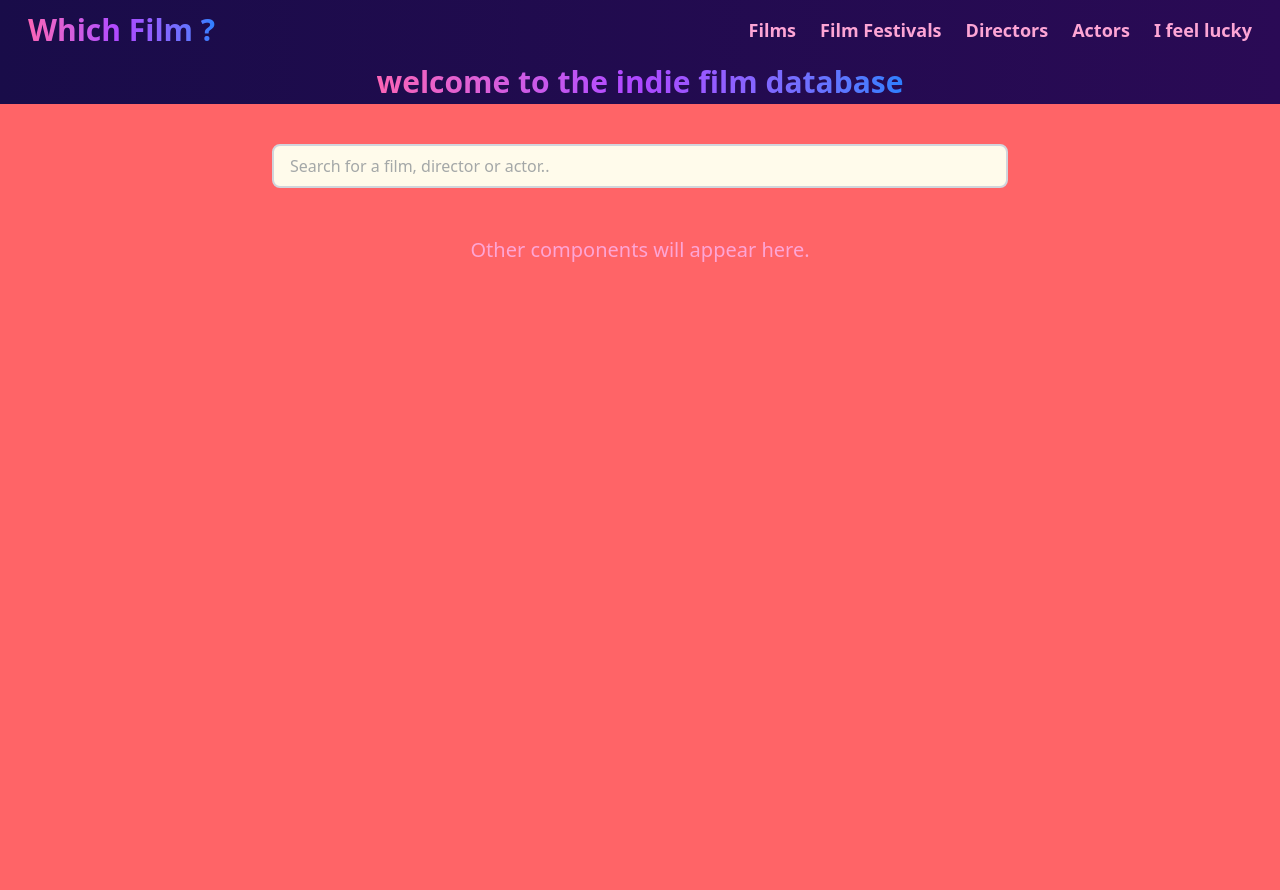
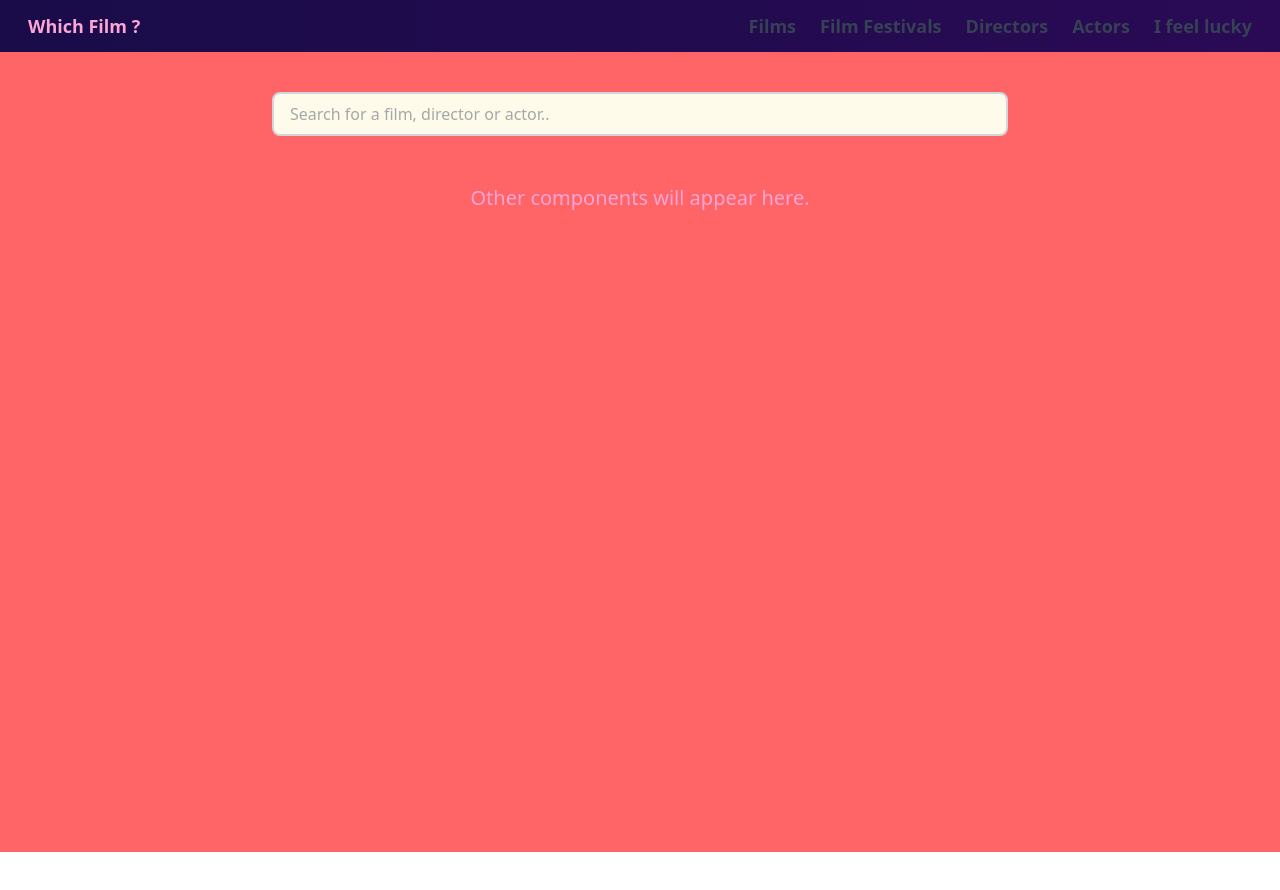
Before and after one commit to matteobu/whichfilm, a Next.js app: page / in a window 1280 px wide. Shown: the top 890 px of the page. After the commit the page ends 852 px from the top, so only its background shows below. Built offline with nearby package versions, Linux system fonts and the light colour scheme.

Commit message:
Setting Film Festival and Film Table component

```diff
--- a/app/film-festival/page.tsx
+++ b/app/film-festival/page.tsx
@@ -1,4 +1,4 @@
-import FilmFestivalCard from '../../components/FilmFestivalCard';
+import FilmFestivalCard from '../../components/cards/FilmFestivalCard';
 import filmFestivals from '../../data/indieFilmFestivals.json';
 
 const FilmFestivalList: React.FC = () => {
--- a/app/films-table/page.tsx
+++ b/app/films-table/page.tsx
@@ -1,6 +1,6 @@
 import CFF_PALME_DOR from '../../data/CFF_PALME_DOR_FILMS_WINNERS.json';
 import CFF_GRAND_PRIX from '../../data/CFF_GRAND_PRIX_FILMS_WINNERS.json';
-import FilmCard from '../../components/FilmCard';
+import FilmCard from '../../components/cards/FilmCard';
 
 const CFF_PALME_DOR_IDS = CFF_PALME_DOR.map((film) => film.id);
 const CFF_GRAND_PRIX_IDS = CFF_GRAND_PRIX.map((film) => film.id);
--- a/app/layout.tsx
+++ b/app/layout.tsx
@@ -1,19 +1,11 @@
-'use client';
 import './globals.css';
 import MainHeader from '../components/headers/MainHeader';
-import SecondMainHeader from '../components/headers/SecondMainHeader';
-import { usePathname } from 'next/navigation';
 
 export default function RootLayout({ children }) {
-  const pathname = usePathname();
-
-  const isHomePage = pathname === '/';
-
   return (
     <html lang="en">
       <body>
         <MainHeader />
-        {isHomePage && <SecondMainHeader />}
         {children}
       </body>
     </html>
--- a/components/filmCard.tsx
+++ b/components/cards/FilmCard.tsx
@@ -1,7 +1,7 @@
 import Link from 'next/link';
-import filmData from '../data/CFF_PALME_DOR_FILMS_WINNERS.json';
-import FilmTag from './FilmTag';
-import defaultImage from '../public/logo.png';
+import filmData from '../../data/CFF_PALME_DOR_FILMS_WINNERS.json';
+import FilmTag from '../FilmTag';
+import defaultImage from '../../assets/logo.png';
 interface FilmCardProps {
   id: number;
 }
--- a/components/headers/MainHeader.tsx
+++ b/components/headers/MainHeader.tsx
@@ -1,59 +1,21 @@
 import Link from 'next/link';
-import logoImg from '../assets/logo.png';
+import NavLink from './NavLink';
+import { activeClassName } from './constants';
 
 export default function MainHeader() {
   return (
     <header className="bg-gradient-dark-violet text-white p-3">
       <div className="max-w-7xl mx-auto px-4 flex justify-between items-center">
-        <Link
-          href="/"
-          className="text-3xl font-bold text-transparent bg-clip-text bg-gradient-to-r from-pink-400 via-purple-500 to-blue-500 hover:text-pink-500"
-        >
-          {/* <img src={logoImg.src} alt="logo" className="h-12" /> */}
+        <Link href="/" className={activeClassName}>
           Which Film ?
         </Link>
         <nav>
           <ul className="flex space-x-6">
-            <li>
-              <Link
-                href="/films-table"
-                className="text-lg font-semibold text-pink-300 hover:text-pink-500 transition duration-300"
-              >
-                Films
-              </Link>
-            </li>
-            <li>
-              <Link
-                href="/film-festival"
-                className="text-lg font-semibold text-pink-300 hover:text-pink-500 transition duration-300"
-              >
-                Film Festivals
-              </Link>
-            </li>
-            <li>
-              <Link
-                href="/films-table"
-                className="text-lg font-semibold text-pink-300 hover:text-pink-500 transition duration-300"
-              >
-                Directors
-              </Link>
-            </li>
-            <li>
-              <Link
-                href="/films-table"
-                className="text-lg font-semibold text-pink-300 hover:text-pink-500 transition duration-300"
-              >
-                Actors
-              </Link>
-            </li>
-            <li>
-              <Link
-                href="/films-table"
-                className="text-lg font-semibold text-pink-300 hover:text-pink-500 transition duration-300"
-              >
-                I feel lucky
-              </Link>
-            </li>
+            <NavLink href="/films-table">Films</NavLink>
+            <NavLink href="/film-festival">Film Festivals</NavLink>
+            <NavLink href="/directors">Directors</NavLink>
+            <NavLink href="/actors">Actors</NavLink>
+            <NavLink href="/feel-lucky">I feel lucky</NavLink>
           </ul>
         </nav>
       </div>
--- /dev/null
+++ b/components/headers/NavLink.tsx
@@ -0,0 +1,26 @@
+'use client';
+import Link from 'next/link';
+import { usePathname } from 'next/navigation';
+import { activeClassName, inactiveClassName } from './constants';
+
+interface NavLinkProps {
+  href: string;
+  children: React.ReactNode;
+}
+
+const NavLink: React.FC<NavLinkProps> = ({ href, children }) => {
+  const isActive = usePathname() === href;
+
+  return (
+    <li>
+      <Link
+        href={href}
+        className={`${isActive ? activeClassName : inactiveClassName}`}
+      >
+        {children}
+      </Link>
+    </li>
+  );
+};
+
+export default NavLink;
--- /dev/null
+++ b/components/headers/constants.ts
@@ -0,0 +1,6 @@
+const activeClassName =
+  'text-lg font-semibold text-pink-300 hover:text-pink-500 transition duration-300';
+const inactiveClassName =
+  'text-lg font-semibold text-gray-700 hover:text-gray-700 transition duration-300';
+
+export { activeClassName, inactiveClassName };
--- a/data/indieFilmFestivals.json
+++ b/data/indieFilmFestivals.json
@@ -2,101 +2,121 @@
   {
     "name": "Sundance Film Festival",
     "location": "Park City, Utah, USA",
-    "overview": "Known as one of the largest and most important independent film festivals in the world, Sundance is renowned for showcasing emerging filmmakers and providing a platform for innovative and diverse films."
+    "overview": "Known as one of the largest and most important independent film festivals in the world, Sundance is renowned for showcasing emerging filmmakers and providing a platform for innovative and diverse films.",
+    "imageUrl": "https://upload.wikimedia.org/wikipedia/commons/thumb/7/79/Sundance_Film_Festival.jpg/1920px-Sundance_Film_Festival.jpg"
   },
   {
     "name": "Cannes Film Festival",
     "location": "Cannes, France",
-    "overview": "Although it is not exclusively an independent festival, Cannes is one of the most prestigious global events, where many independent films receive recognition. The 'Un Certain Regard' and 'Cinéfondation' sections focus on independent cinema."
+    "overview": "Although it is not exclusively an independent festival, Cannes is one of the most prestigious global events, where many independent films receive recognition. The 'Un Certain Regard' and 'Cinéfondation' sections focus on independent cinema.",
+    "imageUrl": "https://akm-img-a-in.tosshub.com/indiatoday/images/story/202305/img_3804-sixteen_nine.jpeg"
   },
   {
     "name": "Toronto International Film Festival (TIFF)",
     "location": "Toronto, Canada",
-    "overview": "TIFF is one of the largest public film festivals and a significant platform for independent filmmakers to showcase their work. It’s known for its diverse selection of films from around the world."
+    "overview": "TIFF is one of the largest public film festivals and a significant platform for independent filmmakers to showcase their work. It’s known for its diverse selection of films from around the world.",
+    "imageUrl": "https://upload.wikimedia.org/wikipedia/commons/thumb/3/30/2013_Toronto_Film_Festival_August_24_%289734490667%29.jpg/260px-2013_Toronto_Film_Festival_August_24_%289734490667%29.jpg"
   },
   {
     "name": "Tribeca Film Festival",
     "location": "New York City, USA",
-    "overview": "Founded by Robert De Niro, the Tribeca Film Festival highlights independent films and fosters creative collaborations. It has become an important destination for both emerging filmmakers and established voices in the industry."
+    "overview": "Founded by Robert De Niro, the Tribeca Film Festival highlights independent films and fosters creative collaborations. It has become an important destination for both emerging filmmakers and established voices in the industry.",
+    "imageUrl": "https://upload.wikimedia.org/wikipedia/commons/thumb/0/05/Tribeca_Cinemas_marquee.jpg/275px-Tribeca_Cinemas_marquee.jpg"
   },
   {
     "name": "Berlin International Film Festival (Berlinale)",
     "location": "Berlin, Germany",
-    "overview": "Berlinale is one of the most prestigious festivals in Europe, showcasing both independent and mainstream films. The 'Generation' and 'Panorama' sections often highlight innovative independent works."
+    "overview": "Berlinale is one of the most prestigious festivals in Europe, showcasing both independent and mainstream films. The 'Generation' and 'Panorama' sections often highlight innovative independent works.",
+    "imageUrl": "https://upload.wikimedia.org/wikipedia/commons/thumb/2/24/Berlinale2007.jpg/260px-Berlinale2007.jpg"
   },
   {
     "name": "South by Southwest (SXSW)",
     "location": "Austin, Texas, USA",
-    "overview": "Originally known for music and technology, SXSW has grown into a major film festival, particularly for indie filmmakers. The festival often features cutting-edge, genre-bending independent films."
+    "overview": "Originally known for music and technology, SXSW has grown into a major film festival, particularly for indie filmmakers. The festival often features cutting-edge, genre-bending independent films.",
+    "imageUrl": "https://www.sxsw.com/wp-content/uploads/2019/06/JordanHefler_Atmosphere_OutdoorStage_AuditoriumShores-5608.jpg"
   },
   {
     "name": "Venice Film Festival",
     "location": "Venice, Italy",
-    "overview": "One of the oldest film festivals in the world, Venice is known for presenting bold, avant-garde films. The 'Orizzonti' section is dedicated to innovative, independent cinema."
+    "overview": "One of the oldest film festivals in the world, Venice is known for presenting bold, avant-garde films. The 'Orizzonti' section is dedicated to innovative, independent cinema.",
+    "imageUrl": "https://upload.wikimedia.org/wikipedia/commons/thumb/5/54/65th_venice_film_festival.jpg/220px-65th_venice_film_festival.jpg"
   },
   {
     "name": "AFI Fest",
     "location": "Los Angeles, USA",
-    "overview": "Hosted by the American Film Institute, AFI Fest is an important showcase for independent cinema. It features films from both established and emerging filmmakers, often with a focus on socially conscious storytelling."
+    "overview": "Hosted by the American Film Institute, AFI Fest is an important showcase for independent cinema. It features films from both established and emerging filmmakers, often with a focus on socially conscious storytelling.",
+    "imageUrl": "undefined"
   },
   {
     "name": "Locarno Film Festival",
     "location": "Locarno, Switzerland",
-    "overview": "The Locarno Film Festival is known for its dedication to experimental and independent films. It’s one of the leading festivals in Europe for discovering new filmmakers."
+    "overview": "The Locarno Film Festival is known for its dedication to experimental and independent films. It’s one of the leading festivals in Europe for discovering new filmmakers.",
+    "imageUrl": "undefined"
   },
   {
     "name": "Telluride Film Festival",
     "location": "Telluride, Colorado, USA",
-    "overview": "Telluride is a prestigious festival that showcases a mix of both independent films and big-name productions. It’s considered a key festival for Oscar hopefuls and independent films alike."
+    "overview": "Telluride is a prestigious festival that showcases a mix of both independent films and big-name productions. It’s considered a key festival for Oscar hopefuls and independent films alike.",
+    "imageUrl": "undefined"
   },
   {
     "name": "Raindance Film Festival",
     "location": "London, UK",
-    "overview": "Raindance is one of the leading independent film festivals in the UK, with a focus on innovative storytelling and supporting emerging filmmakers."
+    "overview": "Raindance is one of the leading independent film festivals in the UK, with a focus on innovative storytelling and supporting emerging filmmakers.",
+    "imageUrl": "undefined"
   },
   {
     "name": "Busan International Film Festival",
     "location": "Busan, South Korea",
-    "overview": "Busan is Asia’s leading film festival, promoting both Asian and international independent films. It showcases diverse, innovative works and acts as a bridge for global cinema."
+    "overview": "Busan is Asia’s leading film festival, promoting both Asian and international independent films. It showcases diverse, innovative works and acts as a bridge for global cinema.",
+    "imageUrl": "undefined"
   },
   {
     "name": "Rotterdam International Film Festival",
     "location": "Rotterdam, Netherlands",
-    "overview": "One of the largest and most important film festivals in Europe, the Rotterdam festival is dedicated to showcasing innovative and daring independent films, with a focus on up-and-coming directors."
+    "overview": "One of the largest and most important film festivals in Europe, the Rotterdam festival is dedicated to showcasing innovative and daring independent films, with a focus on up-and-coming directors.",
+    "imageUrl": "undefined"
   },
   {
     "name": "San Sebastián International Film Festival",
     "location": "San Sebastián, Spain",
-    "overview": "This Spanish festival is one of the most prestigious in Europe and often showcases independent cinema alongside international and European films."
+    "overview": "This Spanish festival is one of the most prestigious in Europe and often showcases independent cinema alongside international and European films.",
+    "imageUrl": "undefined"
   },
   {
     "name": "Karlovy Vary International Film Festival",
     "location": "Karlovy Vary, Czech Republic",
-    "overview": "Known as one of Central Europe’s most prestigious film festivals, Karlovy Vary emphasizes both independent films and regional cinema, offering a platform for emerging filmmakers."
+    "overview": "Known as one of Central Europe’s most prestigious film festivals, Karlovy Vary emphasizes both independent films and regional cinema, offering a platform for emerging filmmakers.",
+    "imageUrl": "undefined"
   },
   {
     "name": "Hong Kong International Film Festival",
     "location": "Hong Kong",
-    "overview": "The Hong Kong International Film Festival is one of Asia’s oldest and most influential, focusing on both independent cinema and cutting-edge films from the Asian region."
+    "overview": "The Hong Kong International Film Festival is one of Asia’s oldest and most influential, focusing on both independent cinema and cutting-edge films from the Asian region.",
+    "imageUrl": "undefined"
   },
   {
     "name": "Cleveland International Film Festival",
     "location": "Cleveland, Ohio, USA",
-    "overview": "Known for supporting independent filmmakers, the Cleveland International Film Festival is a well-established platform for films of all genres and budgets."
+    "overview": "Known for supporting independent filmmakers, the Cleveland International Film Festival is a well-established platform for films of all genres and budgets.",
+    "imageUrl": "undefined"
   },
   {
     "name": "Seattle International Film Festival (SIFF)",
     "location": "Seattle, Washington, USA",
-    "overview": "SIFF is one of the largest film festivals in the U.S., focusing on independent cinema and providing a platform for filmmakers from around the world."
+    "overview": "SIFF is one of the largest film festivals in the U.S., focusing on independent cinema and providing a platform for filmmakers from around the world.",
+    "imageUrl": "undefined"
   },
   {
     "name": "New York Film Festival (NYFF)",
     "location": "New York City, USA",
-    "overview": "Although it also features large studio films, NYFF is a significant platform for independent filmmakers and often showcases avant-garde, experimental works."
+    "overview": "Although it also features large studio films, NYFF is a significant platform for independent filmmakers and often showcases avant-garde, experimental works.",
+    "imageUrl": "undefined"
   },
   {
     "name": "New Zealand International Film Festival (NZIFF)",
     "location": "Multiple cities across New Zealand",
-    "overview": "This festival is a key platform for independent films in the Pacific region, featuring both international and New Zealand-based filmmakers."
+    "overview": "This festival is a key platform for independent films in the Pacific region, featuring both international and New Zealand-based filmmakers.",
+    "imageUrl": "undefined"
   }
 ]
--- a/next.config.js
+++ b/next.config.js
@@ -1,4 +1,9 @@
 /** @type {import('next').NextConfig} */
 const nextConfig = {};
 
+module.exports = {
+  images: {
+    domains: ['image.tmdb.org'],
+  },
+};
 module.exports = nextConfig;
```
Also changed, not shown: components/FilmFestivalCard.tsx (deleted, +0 -45 lines), components/cards/FilmFestivalCard.tsx (added, +51 -0 lines), 1 other file (tests, documents, lock files or other folders).
